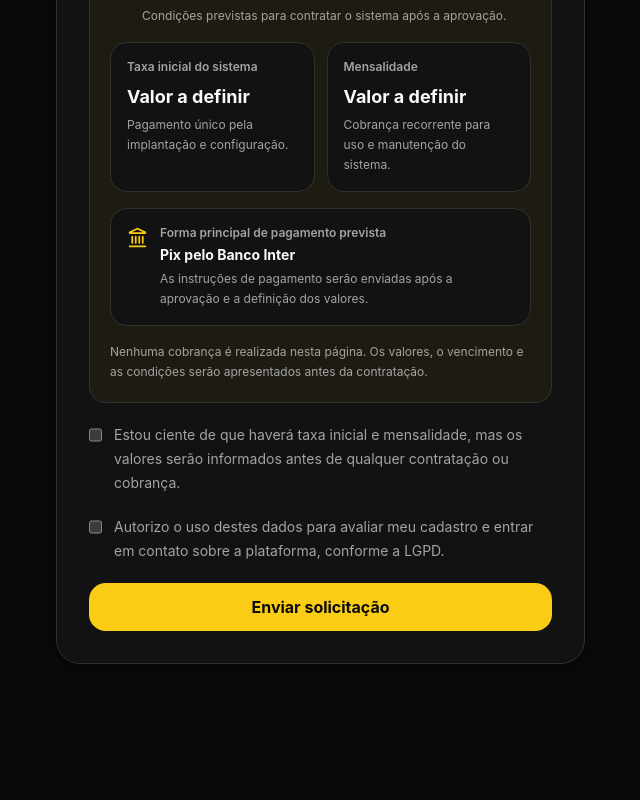
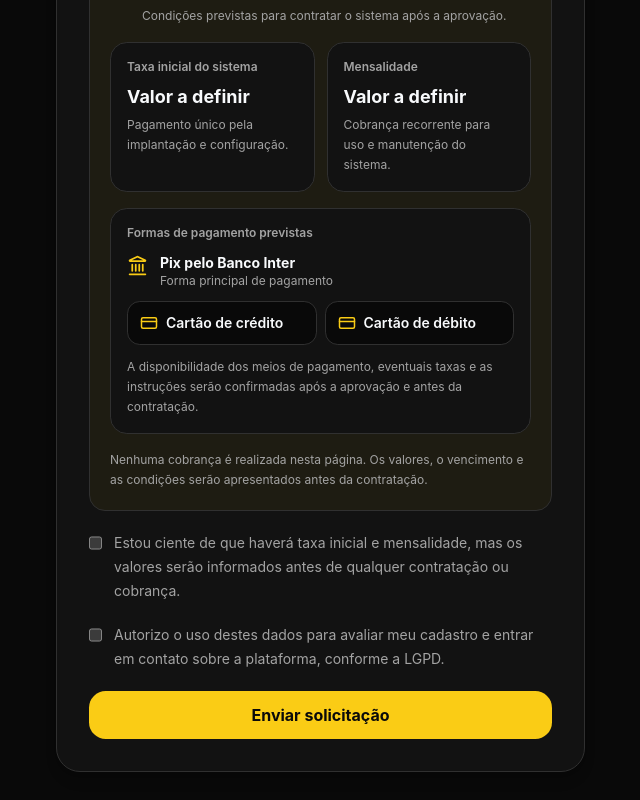
Before and after one commit to Raphaeljdk/aquaflow-gestao, a Next.js app: page /cadastrar-lava-rapido in a window 1280 px wide. Shown: the part 743-1543 px from the top of the page, without its empty margins (535-1175 px from the left). Before the commit the page ends 1435 px from the top, so only its background shows below. Built offline with nearby package versions, Linux system fonts and the light colour scheme.

Commit message:
feat: apresentar Pix e cartões de crédito e débito no cadastro (#30)

```diff
--- a/src/app/cadastrar-lava-rapido/page.tsx
+++ b/src/app/cadastrar-lava-rapido/page.tsx
@@ -1,7 +1,7 @@
 "use client";
 import { useState, type FormEvent } from "react";
 import Link from "next/link";
-import { ArrowLeft, Building2, CheckCircle2, Landmark, Loader2, ShieldCheck, Wallet } from "lucide-react";
+import { ArrowLeft, Building2, CheckCircle2, CreditCard, Landmark, Loader2, ShieldCheck, Wallet } from "lucide-react";
 type Fields = { nomeEmpresa: string; nomeResponsavel: string; email: string; whatsapp: string; cidade: string; mensagem: string; site: string };
 export default function CadastroEmpresaPage() {
   const [form, setForm] = useState<Fields>({
@@ -92,13 +92,26 @@ export default function CadastroEmpresaPage() {
                     <p className="mt-1 text-xs leading-5 text-muted-foreground">Cobrança recorrente para uso e manutenção do sistema.</p>
                   </div>
                 </div>
-                <div className="flex items-start gap-3 rounded-xl border border-border bg-card p-4">
-                  <Landmark size={21} className="mt-0.5 shrink-0 text-primary" aria-hidden="true"/>
-                  <div>
-                    <p className="text-xs font-semibold text-muted-foreground">Forma principal de pagamento prevista</p>
-                    <p className="mt-1 text-sm font-bold">Pix pelo Banco Inter</p>
-                    <p className="mt-1 text-xs leading-5 text-muted-foreground">As instruções de pagamento serão enviadas após a aprovação e a definição dos valores.</p>
+                <div className="space-y-3 rounded-xl border border-border bg-card p-4">
+                  <p className="text-xs font-semibold text-muted-foreground">Formas de pagamento previstas</p>
+                  <div className="flex items-start gap-3">
+                    <Landmark size={21} className="mt-0.5 shrink-0 text-primary" aria-hidden="true"/>
+                    <div>
+                      <p className="text-sm font-bold">Pix pelo Banco Inter</p>
+                      <p className="text-xs text-muted-foreground">Forma principal de pagamento</p>
+                    </div>
                   </div>
+                  <div className="grid gap-2 sm:grid-cols-2">
+                    <div className="flex min-h-11 items-center gap-2 rounded-lg border border-border bg-background px-3 py-2.5">
+                      <CreditCard size={18} className="shrink-0 text-primary" aria-hidden="true"/>
+                      <span className="text-sm font-semibold">Cartão de crédito</span>
+                    </div>
+                    <div className="flex min-h-11 items-center gap-2 rounded-lg border border-border bg-background px-3 py-2.5">
+                      <CreditCard size={18} className="shrink-0 text-primary" aria-hidden="true"/>
+                      <span className="text-sm font-semibold">Cartão de débito</span>
+                    </div>
+                  </div>
+                  <p className="text-xs leading-5 text-muted-foreground">A disponibilidade dos meios de pagamento, eventuais taxas e as instruções serão confirmadas após a aprovação e antes da contratação.</p>
                 </div>
                 <p className="text-xs leading-5 text-muted-foreground">Nenhuma cobrança é realizada nesta página. Os valores, o vencimento e as condições serão apresentados antes da contratação.</p>
               </section>
--- a/src/components/platform-dashboard.tsx
+++ b/src/components/platform-dashboard.tsx
@@ -94,7 +94,7 @@ export function PlatformDashboard() {
             <div className="space-y-1 rounded-xl border border-border bg-muted/50 p-3 text-xs leading-5">
               <p className="font-semibold">Condições comerciais previstas</p>
               <p>Implantação: valor a definir · Mensalidade: valor a definir</p>
-              <p>Pagamento: {item.formaPagamentoPrevista === "PIX_INTER" ? "Pix pelo Banco Inter" : "Método a confirmar"}</p>
+              <p>Formas previstas: {item.formaPagamentoPrevista === "PIX_INTER" ? "Pix pelo Banco Inter (principal), cartão de crédito e cartão de débito" : "Método principal a confirmar, cartão de crédito e cartão de débito previstos"}</p>
               <p className="text-muted-foreground">{item.cienciaCondicoesComerciaisEm ? "Interessado ciente de que os valores serão informados antes da contratação." : "Solicitação anterior à confirmação das condições comerciais."}</p>
               <p className="text-muted-foreground">Cobranças não são emitidas pelo cadastro.</p>
             </div>
```
